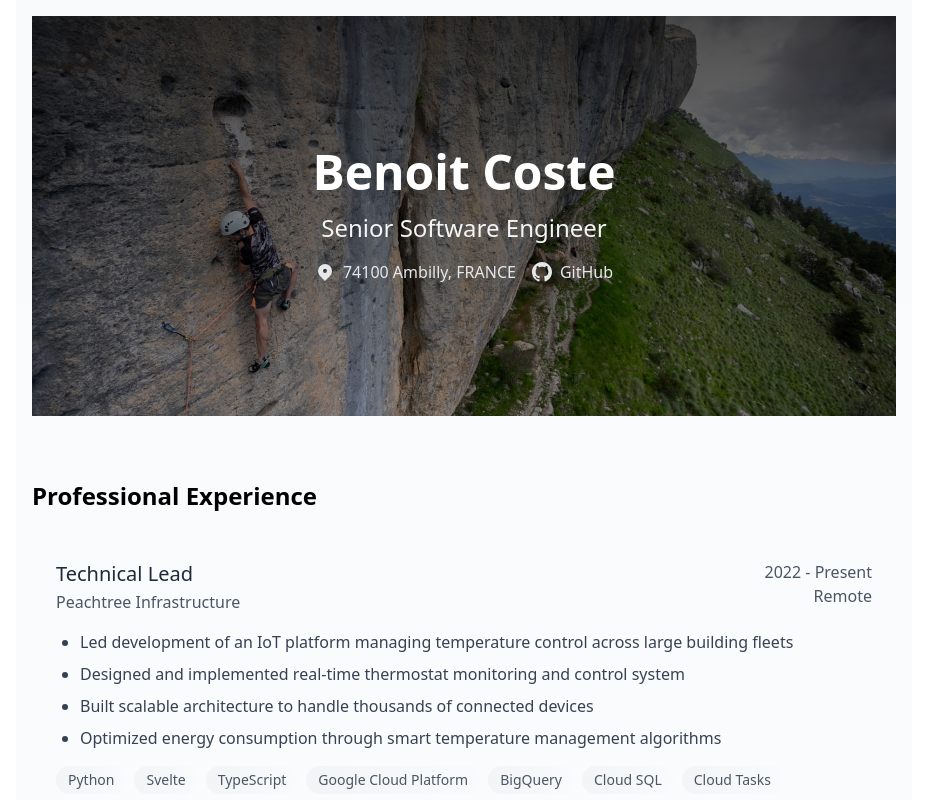
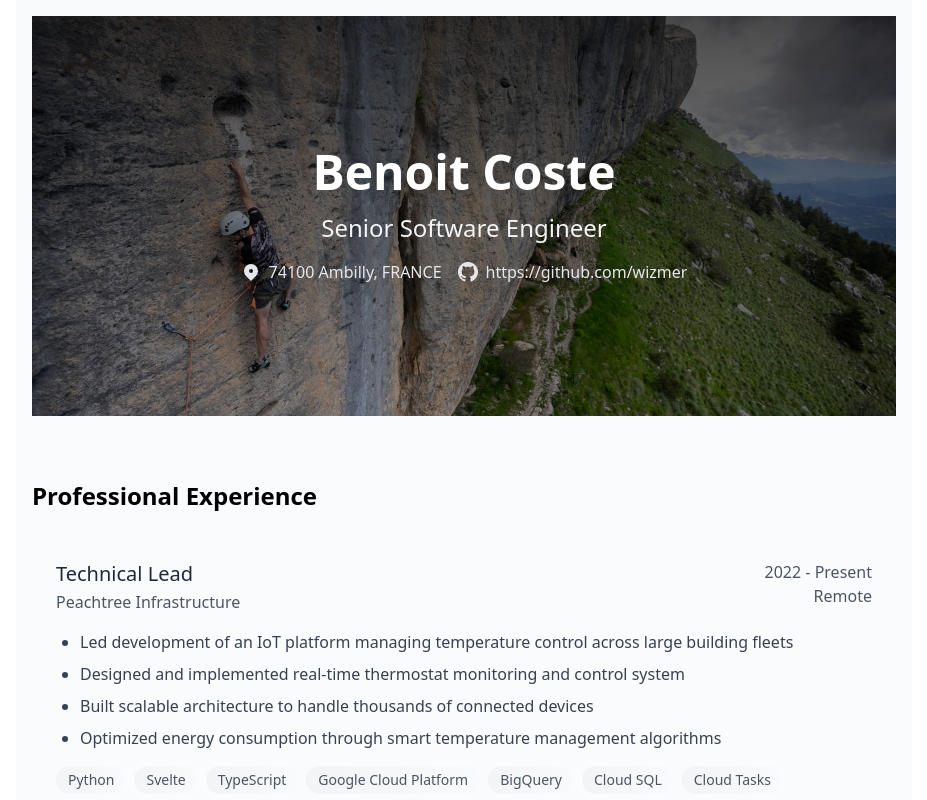
Before and after one commit to wizmer/resume, a SvelteKit app: page / in a window 1280 px wide. Shown: the top 800 px of the page, without its empty margins (176-1103 px from the left). Built offline with nearby package versions, Linux system fonts and the light colour scheme.

Commit message:
show github link

```diff
--- a/src/routes/+page.svelte
+++ b/src/routes/+page.svelte
@@ -206,7 +206,7 @@
 							d="M12 0c-6.626 0-12 5.373-12 12 0 5.302 3.438 9.8 8.207 11.387.599.111.793-.261.793-.577v-2.234c-3.338.726-4.033-1.416-4.033-1.416-.546-1.387-1.333-1.756-1.333-1.756-1.089-.745.083-.729.083-.729 1.205.084 1.839 1.237 1.839 1.237 1.07 1.834 2.807 1.304 3.492.997.107-.775.418-1.305.762-1.604-2.665-.305-5.467-1.334-5.467-5.931 0-1.311.469-2.381 1.236-3.221-.124-.303-.535-1.524.117-3.176 0 0 1.008-.322 3.301 1.23.957-.266 1.983-.399 3.003-.404 1.02.005 2.047.138 3.006.404 2.291-1.552 3.297-1.23 3.297-1.23.653 1.653.242 2.874.118 3.176.77.84 1.235 1.911 1.235 3.221 0 4.609-2.807 5.624-5.479 5.921.43.372.823 1.102.823 2.222v3.293c0 .319.192.694.801.576 4.765-1.589 8.199-6.086 8.199-11.386 0-6.627-5.373-12-12-12z"
 						/>
 					</svg>
-					<span>GitHub</span>
+					<span>https://github.com/wizmer</span>
 				</a>
 			</div>
 		</header>
```
